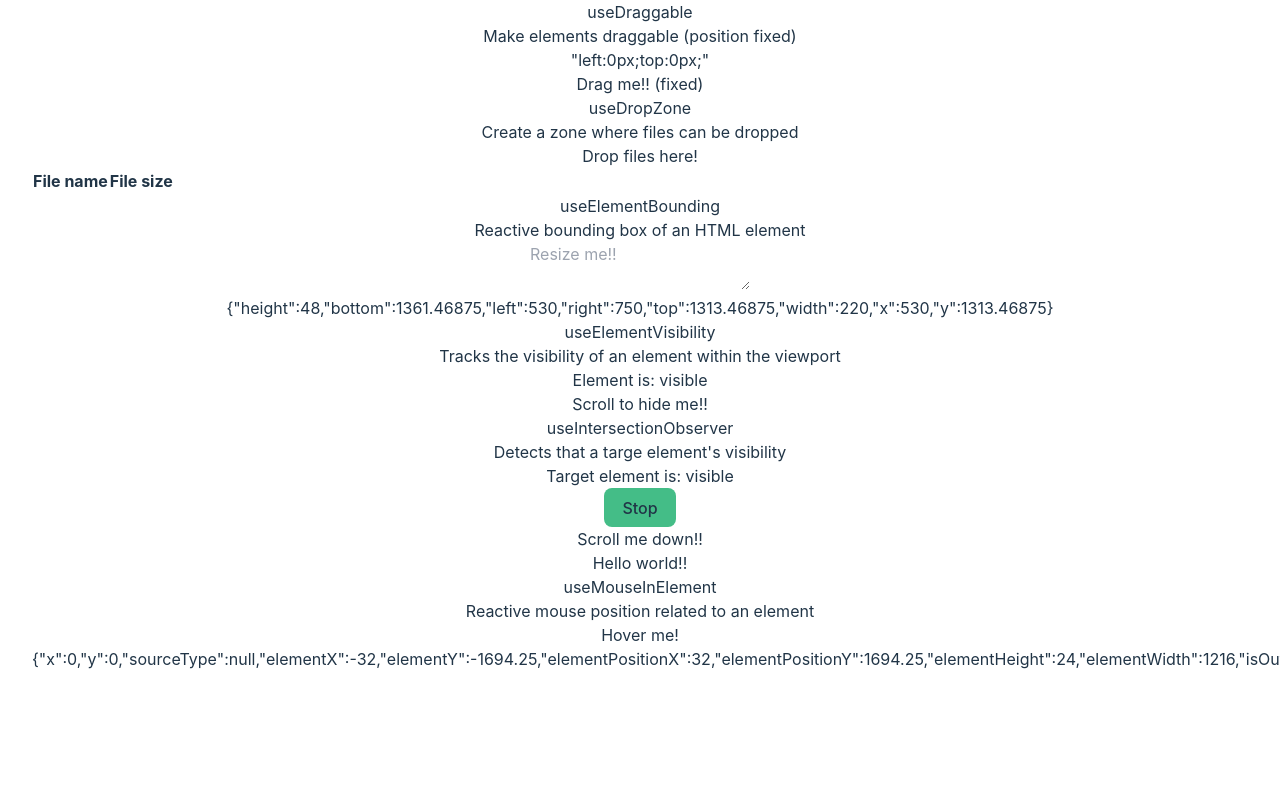
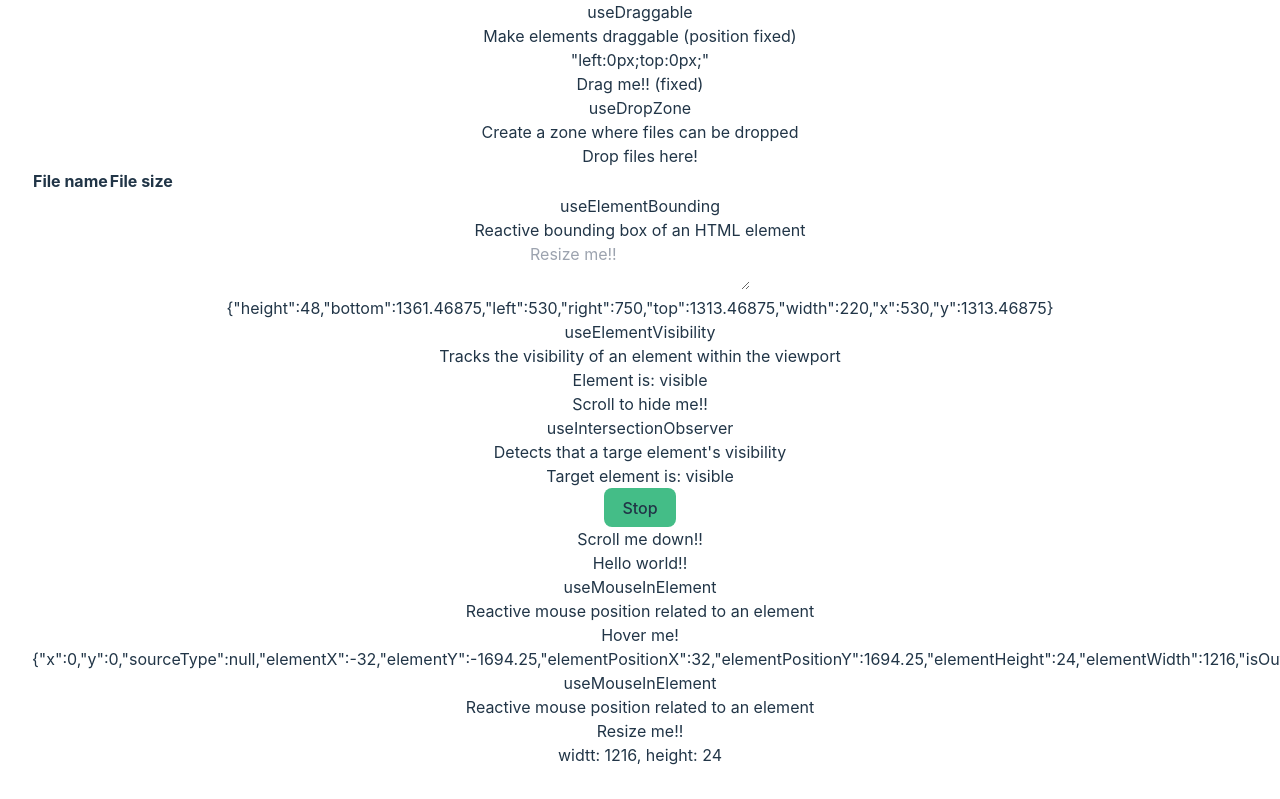
Before and after one commit to cwmazer/vue3-vueuse, a Vue app: page / in a window 1280 px wide. Shown: the part 1071-1870 px from the top of the page. Before the commit the page ends 1774 px from the top, so only its background shows below. Built offline with nearby package versions, Linux system fonts and the light colour scheme.

Commit message:
elements/useResizeObserver

```diff
--- a/src/App.vue
+++ b/src/App.vue
@@ -11,6 +11,7 @@ import UseElementBounding from "./components/vueuse/elements/useElementBounding/
 import UseElementVisibility from "./components/vueuse/elements/useElementVisibility/index.vue";
 import UseIntersectionObserver from "./components/vueuse/elements/useIntersectionObserver/index.vue";
 import UseMouseInElement from "./components/vueuse/elements/useMouseInElement/index.vue";
+import UseResizeObserver from "./components/vueuse/elements/useResizeObserver/index.vue";
 </script>
 
 <template>
@@ -28,6 +29,7 @@ import UseMouseInElement from "./components/vueuse/elements/useMouseInElement/in
       <UseElementVisibility />
       <UseIntersectionObserver />
       <UseMouseInElement />
+      <UseResizeObserver />
     </div>
   </div>
 </template>
--- /dev/null
+++ b/src/components/vueuse/elements/useResizeObserver/index.vue
@@ -0,0 +1,26 @@
+<template>
+  <div class="w-full p-2 border border-slate-200 rounded-md">
+    <h2 class="mb-1 font-bold underline">useMouseInElement</h2>
+    <p>Reactive mouse position related to an element</p>
+    <div class="h-[150px] max-w-[400px] mx-auto mt-3">
+      <div>
+        <div ref="target" class="grid items-center resize w-[200px] h-[120px] bg-stone-300 mx-auto overflow-auto">Resize me!!</div>
+        <div>{{ text }}</div>
+      </div>
+    </div>
+  </div>
+</template>
+
+<script setup lang="ts">
+import { ref } from "vue";
+import { useResizeObserver } from "@vueuse/core";
+const text = ref("");
+const target = ref();
+useResizeObserver(target, (entries) => {
+  const entry = entries[0];
+  const { width, height } = entry.contentRect;
+  text.value = `widtt: ${width}, height: ${height}`;
+});
+</script>
+
+<style scoped></style>
```
